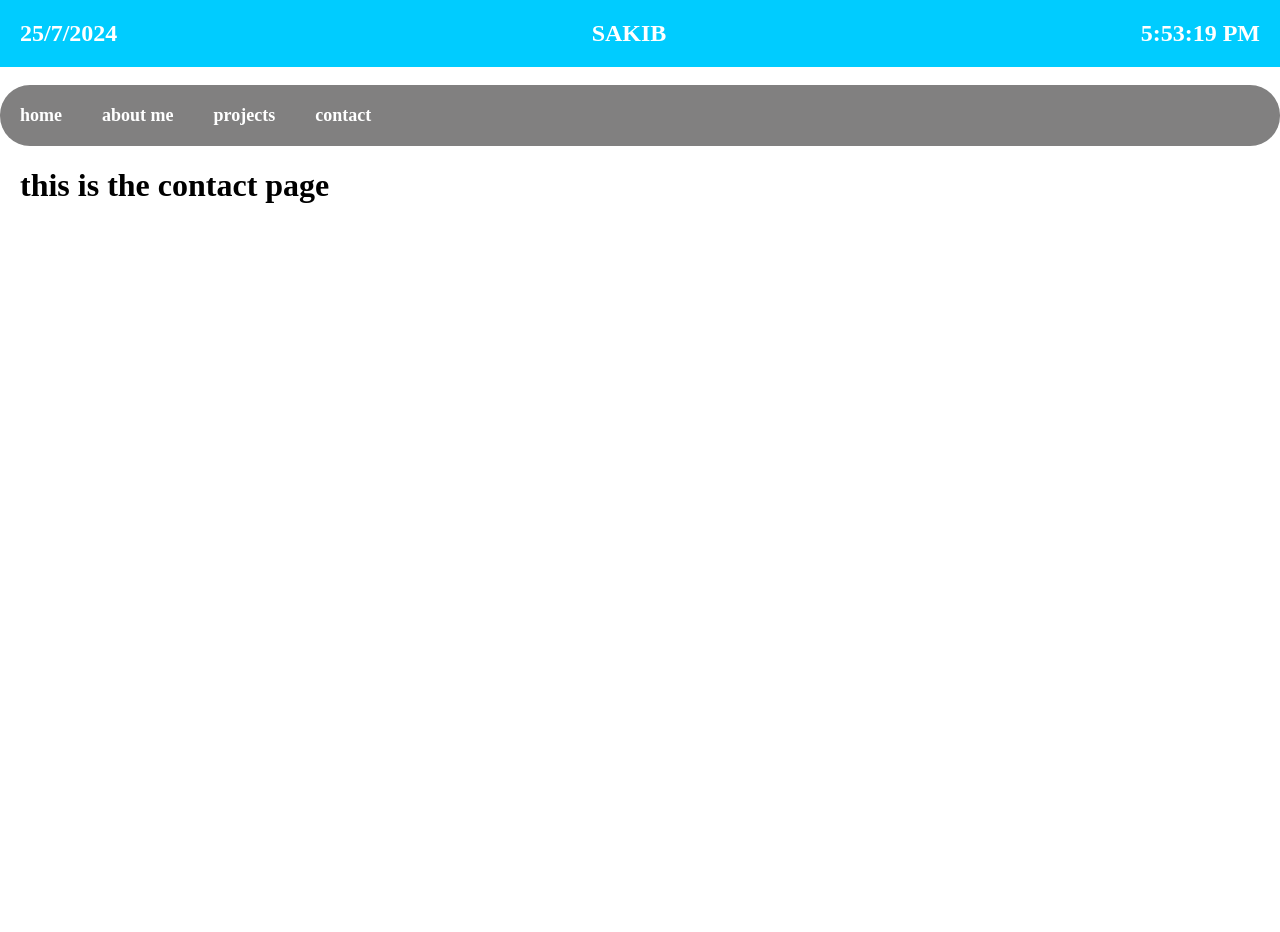
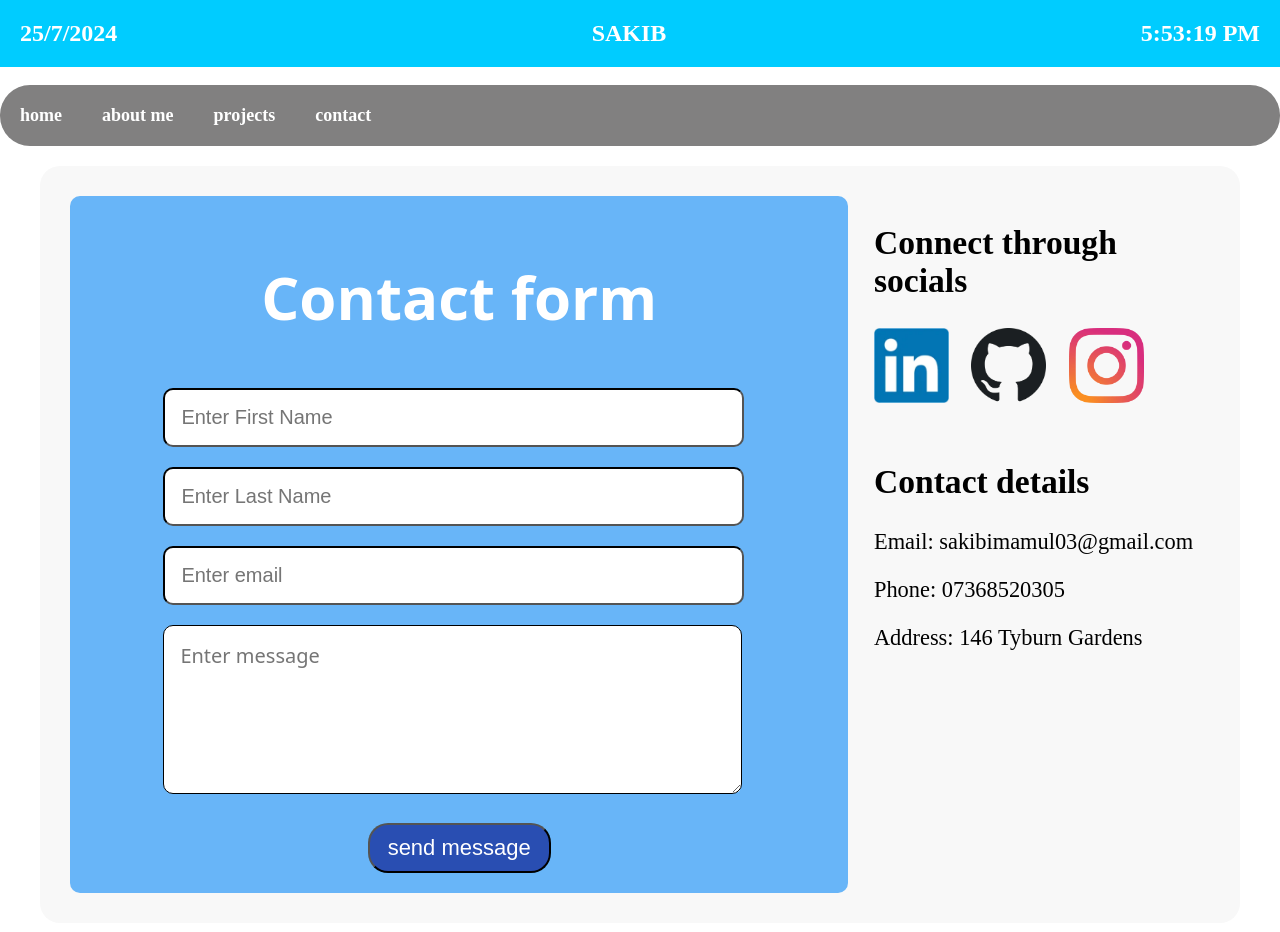
Before and after one commit to Sakib-05/my-portfolio, a plain HTML site: page contact.html in a window 1280 px wide. Before the commit the page ends 800 px from the top, so only its background shows below. Drawn offline with Linux system fonts and the light colour scheme.

Commit message:
completed the contact me page

```diff
--- a/contact.html
+++ b/contact.html
@@ -25,8 +25,37 @@
 
     </header>
     <main>
-        <h1>this is the contact page</h3>
-        <section>
+
+        <section class="contact">
+
+            <div class="form">
+                <form action="https://formspree.io/f/mblrdejg" method="post">
+                    <h1>Contact form</h1>
+                    <input type="text" id="Fname" name="first name" placeholder="Enter First Name" required>
+
+                    <input type="text" id="Lname" name="last name" placeholder="Enter Last Name" required>
+
+                    <input type="email" id="email" name="email" placeholder="Enter email" required>
+
+                    <textarea rows="5" cols="70" id="message" name="message" placeholder="Enter message" required></textarea>
+
+                    <button type="submit">send message</button>
+                </form>
+            </div>
+            <div class="socials">
+                <h2>Connect through socials</h2>
+                <div class="soc_images">
+                    <a target="_blank" href="https://www.linkedin.com/in/sbque05/"><img src="LN logo.png" alt="LinkedIn"></a>
+                    <a target="_blank" href="https://github.com/Sakib-05"><img src="github logo.png" alt="GitHub"></a>
+                    <a target="_blank" href="https://www.instagram.com/soku_ui/"><img src="instagram logo.png" alt="Instagram"></a>
+                </div>
+                <br>
+                <h2>Contact details</h2>
+                <p>Email: sakibimamul03@gmail.com</p>
+                <p>Phone: 07368520305</p>
+                <p>Address: 146 Tyburn Gardens</p>
+            </div>
+
 
         </section>
     </main>
--- a/style.css
+++ b/style.css
@@ -8,9 +8,7 @@ main{
 
 }
 
-/* body{
-    background-color: rgb(41, 41, 41);
-} */
+
 
 /* this is for the navigation bar */
 
@@ -63,6 +61,7 @@ main{
 }
 .description{
     flex-grow:1;
+    padding-left: 10px;
 }
 
 /* profile section */
@@ -106,3 +105,87 @@ main{
     margin: 20px;
     border-radius: 20px;
 }
+
+/* contact page */
+.contact{
+    background-color: rgb(248, 248, 248);
+    padding: 30px;
+    margin: 20px;
+    border-radius: 20px;
+    display: flex;
+    gap: 1.6em;
+}
+.soc_images img{
+    width: 75px;
+    height: 75px;
+}
+.soc_images{
+    display: flex;
+    gap: 1em;
+}
+
+.form{
+    background-color: rgb(104, 181, 248);
+    border-radius: 10px;
+    padding-bottom: 20px;
+    width:70%;
+}
+.form h1{
+    color: white;
+    padding-top: 10px;
+    text-align: center;
+    font-size: 60px;
+    font-family: system-ui, -apple-system, BlinkMacSystemFont, 'Segoe UI', Roboto, Oxygen, Ubuntu, Cantarell, 'Open Sans', 'Helvetica Neue', sans-serif;
+}
+.form input{
+    background-color: white;
+    width:70%;
+    margin-left: 12%;
+    font-size: 20px;
+    padding: 16px 16px;
+    border-radius: 10px;
+    border-color: black;
+    margin-bottom: 20px;
+}
+.form textarea{
+    background-color: white;
+    width: 70%;
+    margin-left: 12%;
+    font-size: 20px;
+    padding: 16px 16px;
+    border-radius: 10px;
+    border-color: black;
+    margin-bottom: 25px;
+    font-family: system-ui, -apple-system, BlinkMacSystemFont, 'Segoe UI', Roboto, Oxygen, Ubuntu, Cantarell, 'Open Sans', 'Helvetica Neue', sans-serif;
+}
+.form input:focus-within{
+    outline: none;
+    border-color: #0f56fa;
+    border-width: 3px;
+
+}
+.form textarea:focus-within{
+    outline: none;
+    border-color: #0f56fa;
+    border-width: 3px;
+}
+.form button{
+    background-color: rgb(41, 78, 178);
+    color: white;
+    border-radius: 20px;
+    border-color: black;
+    font-size: 22px;
+    padding: 10px 18px;
+    text-align: center;
+    display: flex;
+    margin: auto;
+}
+.form button:hover{
+    background-color: rgb(3, 43, 144);
+    opacity: 90%;
+    cursor: pointer;
+}
+
+.socials{
+    font-size: 1.4em;
+}
```
Also changed, not shown: LN logo.png (added), github logo.png (added), instagram logo.png (added).
